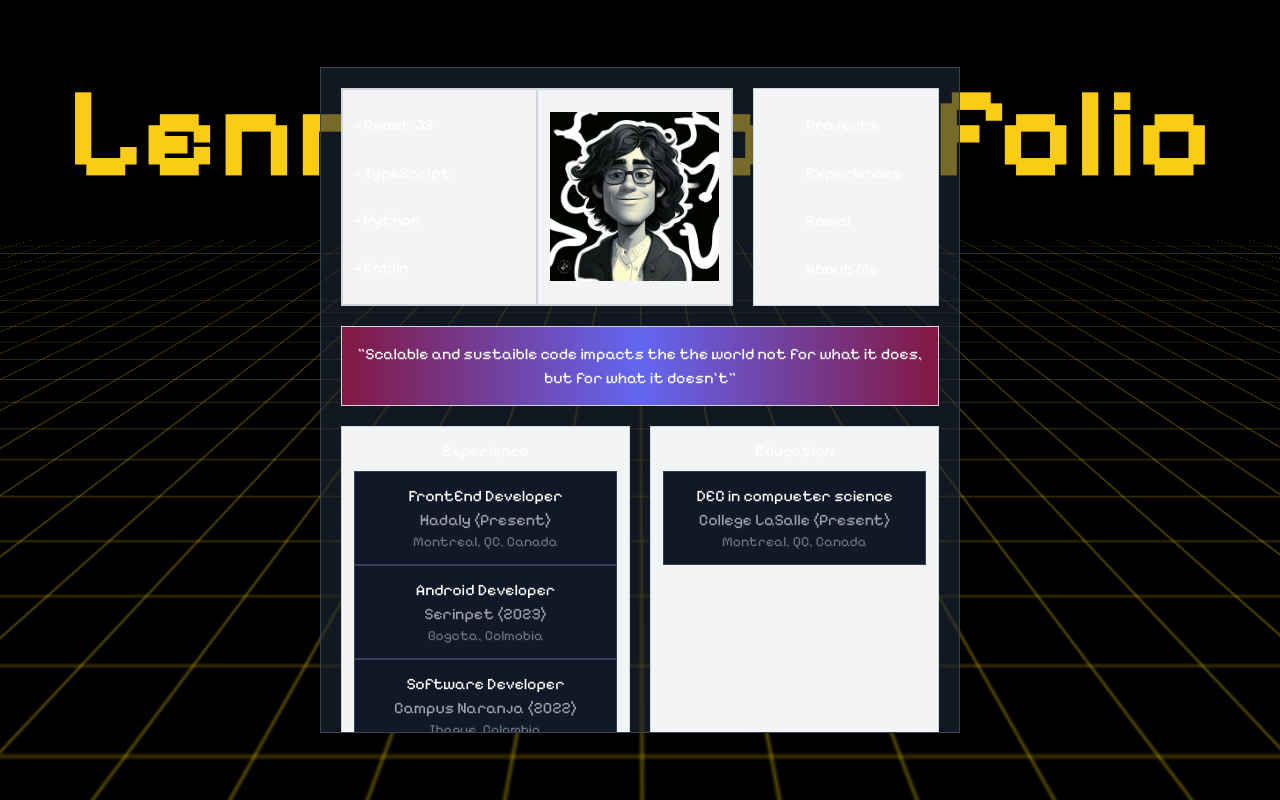
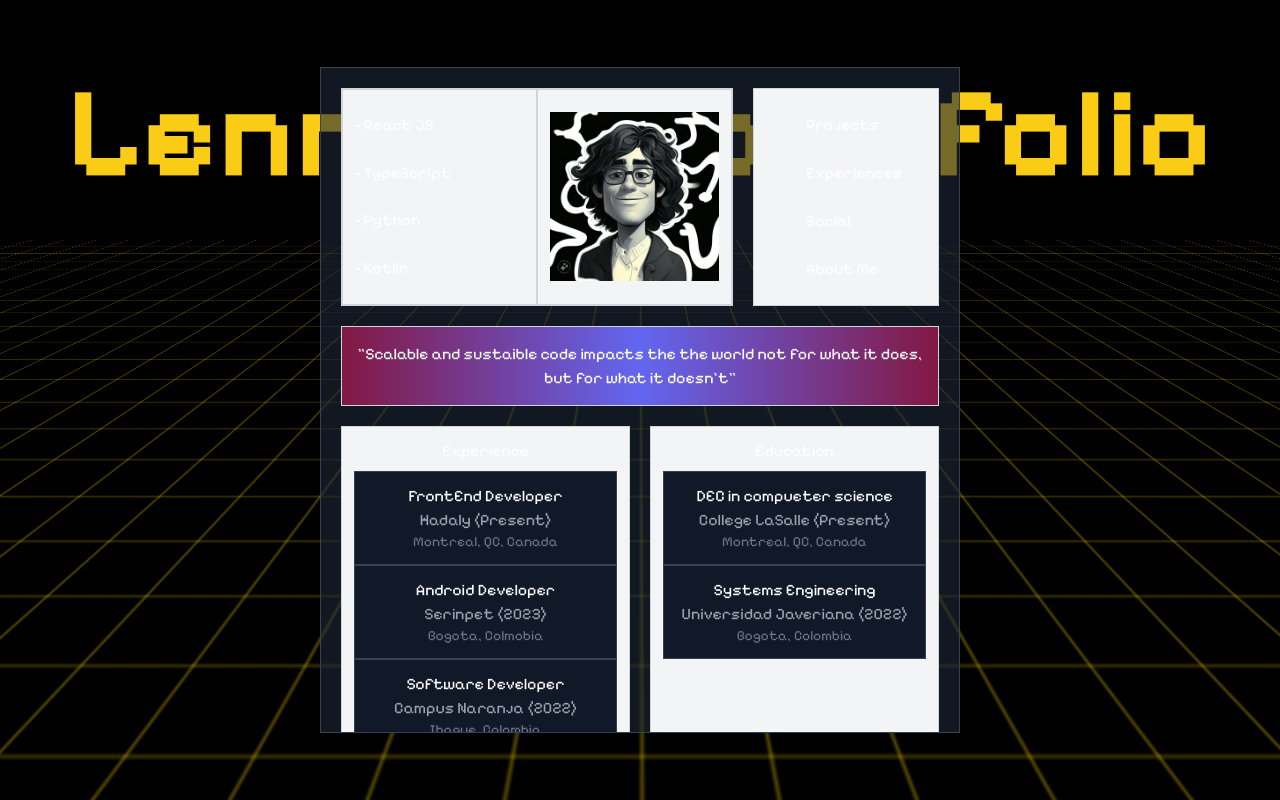
Before and after one commit to Lenninssp/Lennin-portfolio, a Next.js app: page / in a window 1280 px wide. Built offline with nearby package versions, Linux system fonts and the light colour scheme; some icons are missing; what tailwindcss-animated would draw is missing.

Commit message:
new study

```diff
--- a/src/app/page.tsx
+++ b/src/app/page.tsx
@@ -78,6 +78,13 @@ export default function Home() {
       company: "College LaSalle",
       location: "Montreal, QC, Canada",
       company_link: "https://lasallecollege.lcieducation.com/en/",
+    },
+    {
+      title: "Systems Engineering",
+      time: "2022",
+      company: "Universidad Javeriana",
+      location: "Bogota, Colombia",
+      company_link: "https://www.javeriana.edu.co/inicio",
     },
   ];
 
```
